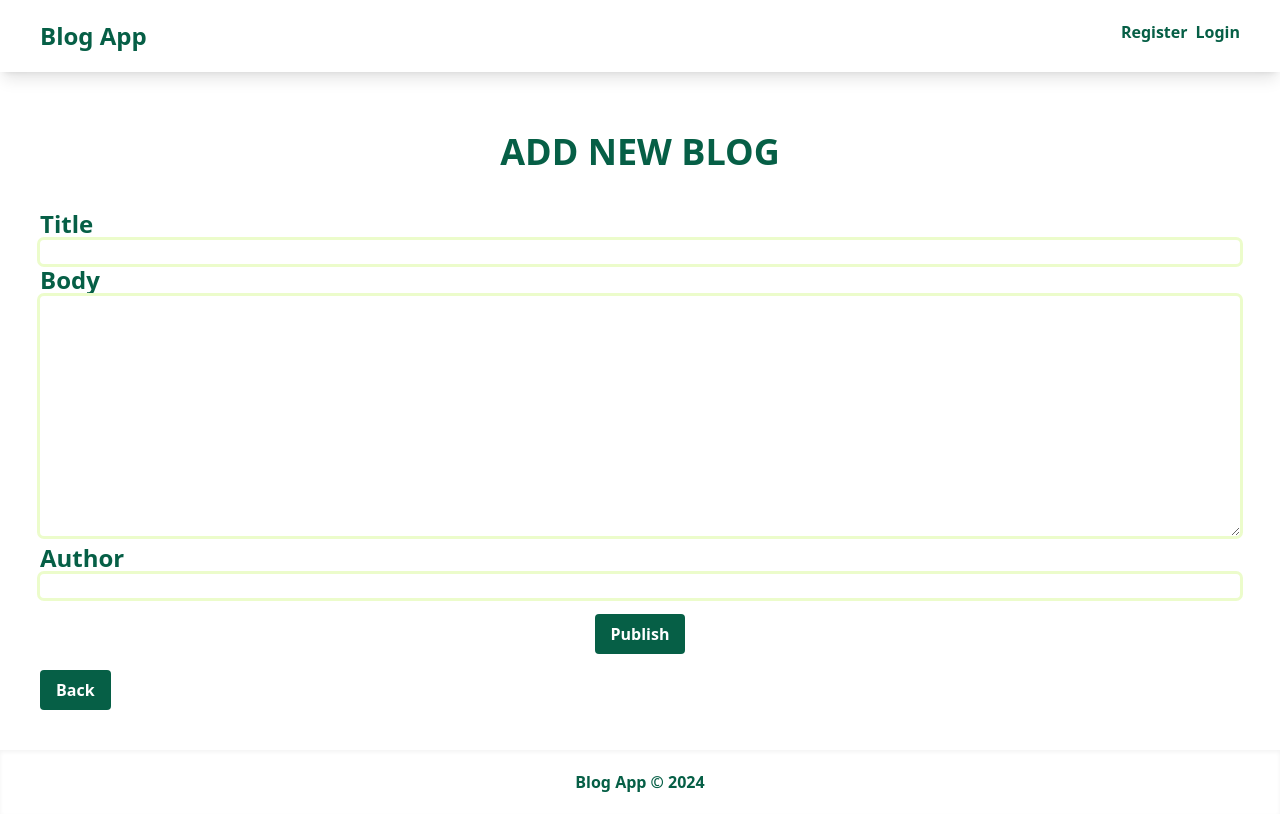
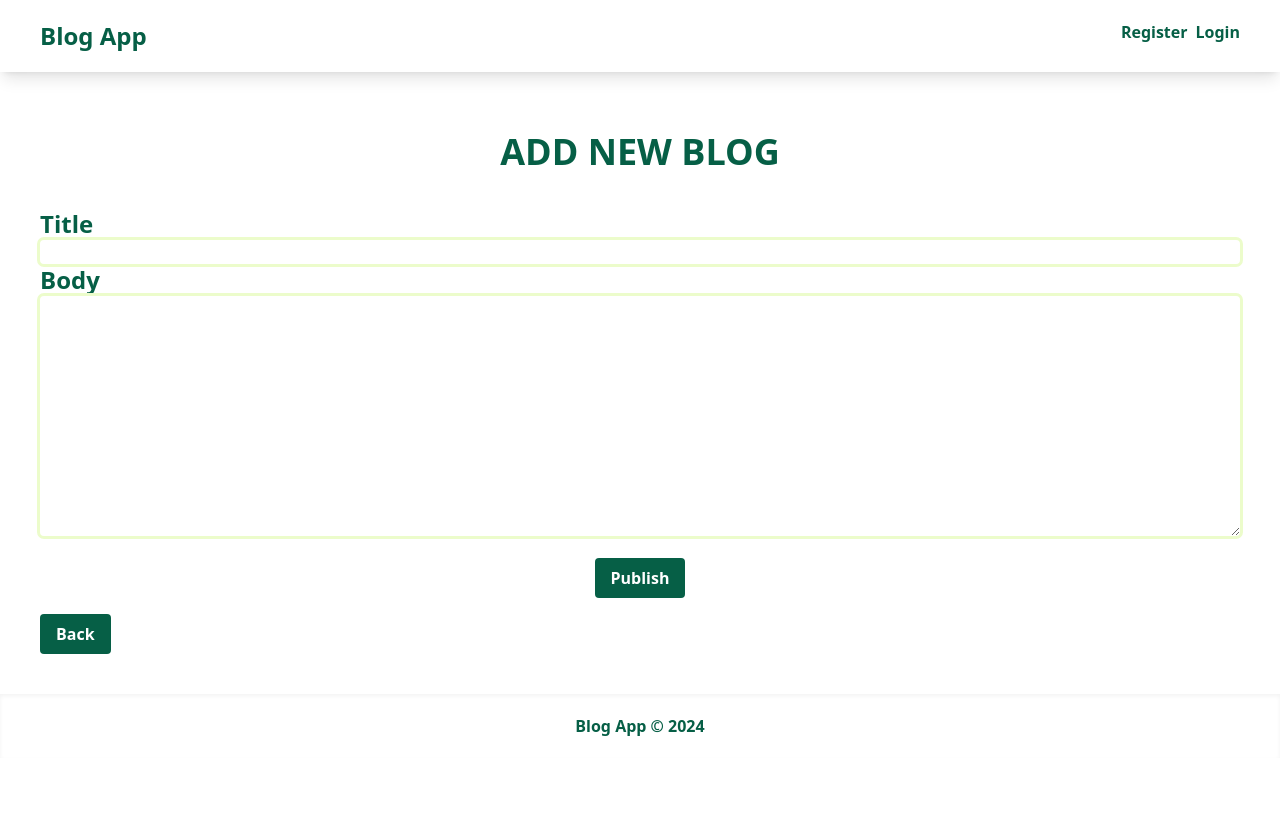
Before and after one commit to Ashlyn-Joshy/BlogApp, a React (Create React App) app in the folder frontend/: page /addblog in a window 1280 px wide. Built offline with nearby package versions, Linux system fonts and the light colour scheme.

Commit message:
owner of the blog - loggedin user

```diff
--- a/frontend/src/Pages/AddBlog.js
+++ b/frontend/src/Pages/AddBlog.js
@@ -6,7 +6,6 @@ const AddBlog = () => {
   const navigate = useNavigate();
   const [title, setTitle] = useState("");
   const [body, setBody] = useState("");
-  const [author, setAuthor] = useState("");
   const [error, setError] = useState(null);
   const { user } = useAuthContext();
 
@@ -20,7 +19,7 @@ const AddBlog = () => {
       return;
     }
 
-    const blog = { title, body, author };
+    const blog = { title, body, author: user.name || user.email };
 
     const article = await fetch(`/api/blog`, {
       method: "POST",
@@ -38,7 +37,6 @@ const AddBlog = () => {
     } else {
       setTitle("");
       setBody("");
-      setAuthor("");
       setError(null);
       navigate(`/featuredblogs/${json._id}`);
     }
@@ -84,16 +82,6 @@ const AddBlog = () => {
             onChange={(e) => setBody(e.target.value)}
           ></textarea>
         </div>
-        <div>
-          <label className="text-2xl font-bold text-emerald-800">Author</label>
-          <br />
-          <input
-            type="text"
-            className="outline outline-lime-100 rounded w-full"
-            value={author}
-            onChange={(e) => setAuthor(e.target.value)}
-          ></input>
-        </div>
         <div className="pt-4 text-center">
           <button
             className="bg-emerald-800 text-white rounded py-2 px-4 font-semibold"
--- a/frontend/src/Pages/EditBlog.js
+++ b/frontend/src/Pages/EditBlog.js
@@ -8,7 +8,6 @@ const EditBlog = () => {
   const { id } = useParams();
   const [title, setTitle] = useState("");
   const [body, setBody] = useState("");
-  const [author, setAuthor] = useState("");
   const [error, setError] = useState(null);
   const { user } = useAuthContext();
 
@@ -19,7 +18,6 @@ const EditBlog = () => {
     if (blog) {
       setTitle(blog.title);
       setBody(blog.body);
-      setAuthor(blog.author);
     }
   }, [blog]);
 
@@ -38,7 +36,7 @@ const EditBlog = () => {
           "Content-Type": "application/json",
           Authorization: `Bearer ${user.token}`,
         },
-        body: JSON.stringify({ title, body, author }),
+        body: JSON.stringify({ title, body }),
       });
 
       if (response.ok) {
@@ -90,16 +88,6 @@ const EditBlog = () => {
             onChange={(e) => setBody(e.target.value)}
           ></textarea>
         </div>
-        <div>
-          <label className="text-2xl font-bold text-emerald-800">Author</label>
-          <br />
-          <input
-            type="text"
-            className="outline outline-lime-100 rounded w-full"
-            value={author}
-            onChange={(e) => setAuthor(e.target.value)}
-          ></input>
-        </div>
         <div className="pt-4 text-center">
           <button
             className="bg-emerald-800 text-white rounded py-2 px-4 font-semibold"
```
Also changed, not shown: 2 other files (tests, documents, lock files or other folders).
